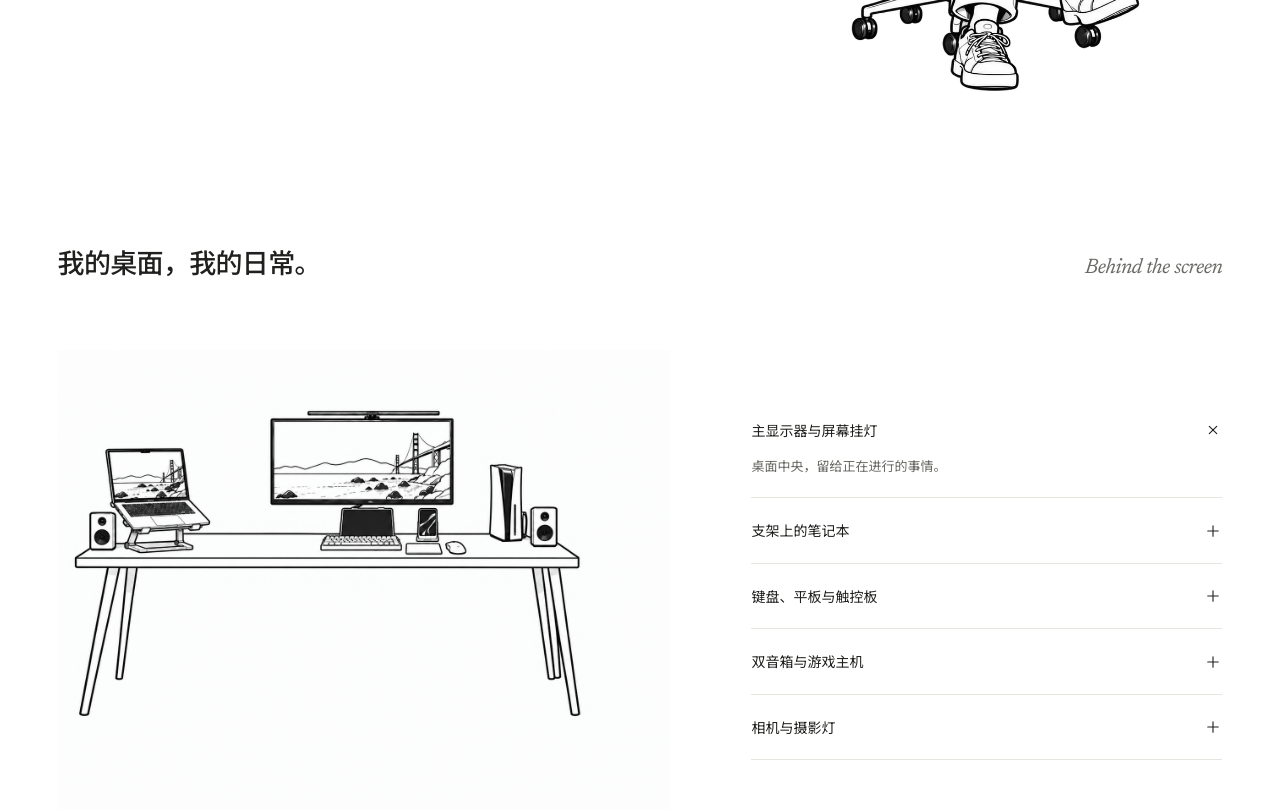
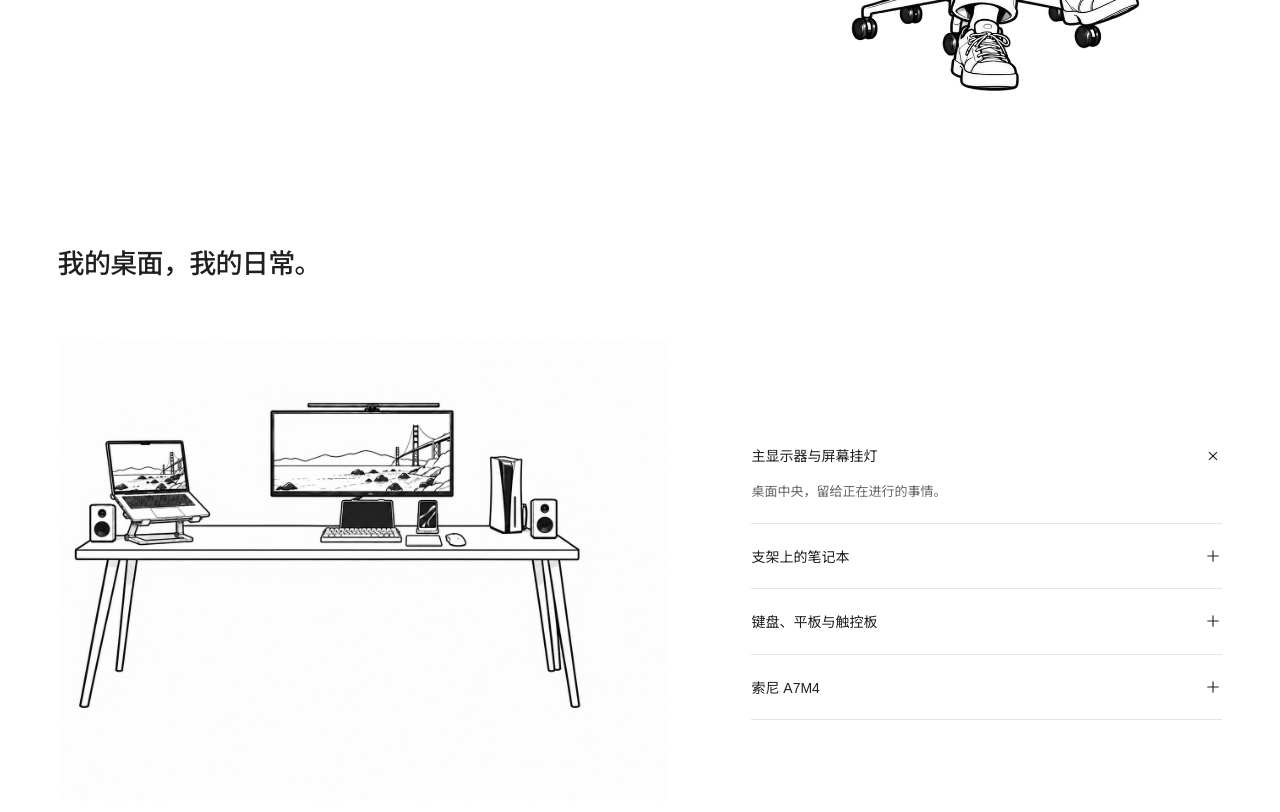
Before and after one commit to Acharya-Yan/acharya-yan.github.io, an Astro site in the folder chenyu-studio/: page /about in a window 1280 px wide. Shown: the part 607-1419 px from the top of the page. Built offline with nearby package versions, Linux system fonts and the light colour scheme; Astro itself is replaced by a stand-in of ours.

Commit message:
Update the About page desk equipment copy

```diff
--- a/chenyu-studio/src/data/site.ts
+++ b/chenyu-studio/src/data/site.ts
@@ -16,8 +16,7 @@ export const site = {
 
 export const equipment = [
   { name: '主显示器与屏幕挂灯', description: '桌面中央，留给正在进行的事情。' },
-  { name: '支架上的笔记本', description: '放在左手边，和主屏幕一起使用。' },
+  { name: '支架上的笔记本', description: '与主屏幕一起使用，主要放 AI Agent 协作项目。' },
   { name: '键盘、平板与触控板', description: '白色桌面上的日常工具。' },
-  { name: '双音箱与游戏主机', description: '按原来的位置，放在桌面两侧。' },
-  { name: '相机与摄影灯', description: '转过身，镜头就在眼前。' },
+  { name: '索尼 A7M4', description: '自媒体的开始。' },
 ];
--- a/chenyu-studio/src/pages/about.astro
+++ b/chenyu-studio/src/pages/about.astro
@@ -20,7 +20,7 @@ import { equipment } from '../data/site';
     <img class="about-avatar" src="/assets/about-portrait.webp" alt="严晨宇的漫画形象，戴透明框眼镜，穿白色卫衣，坐在办公椅上" width="592" height="968" fetchpriority="high" />
   </section>
   <section id="my-desk" class="desk-story shell">
-    <div class="section-heading"><h2>我的桌面，我的日常。</h2><span class="serif section-aside">Behind the screen</span></div>
+    <div class="section-heading"><h2>我的桌面，我的日常。</h2></div>
     <div class="desk-story-layout"><img src="/assets/desk.webp" alt="左侧笔记本、中央主显示器与挂灯、白色键盘、平板、手机、音箱和右侧游戏主机组成的桌搭" width="1448" height="1086" loading="lazy"/><div class="equipment-list">{equipment.map((item,index) => <details open={index === 0}><summary>{item.name}<Icon name="plus" size={18}/></summary><p>{item.description}</p></details>)}</div></div>
   </section>
   <section class="about-later shell"><span class="serif">Still becoming.</span><div><h2>介绍还在慢慢补全。</h2><p>经历、兴趣、最近在做的事情，<br/>都会陆续放进来。</p><a class="text-link" href="/work/">先看看正在做的事 <Icon size={17}/></a></div></section>
```
